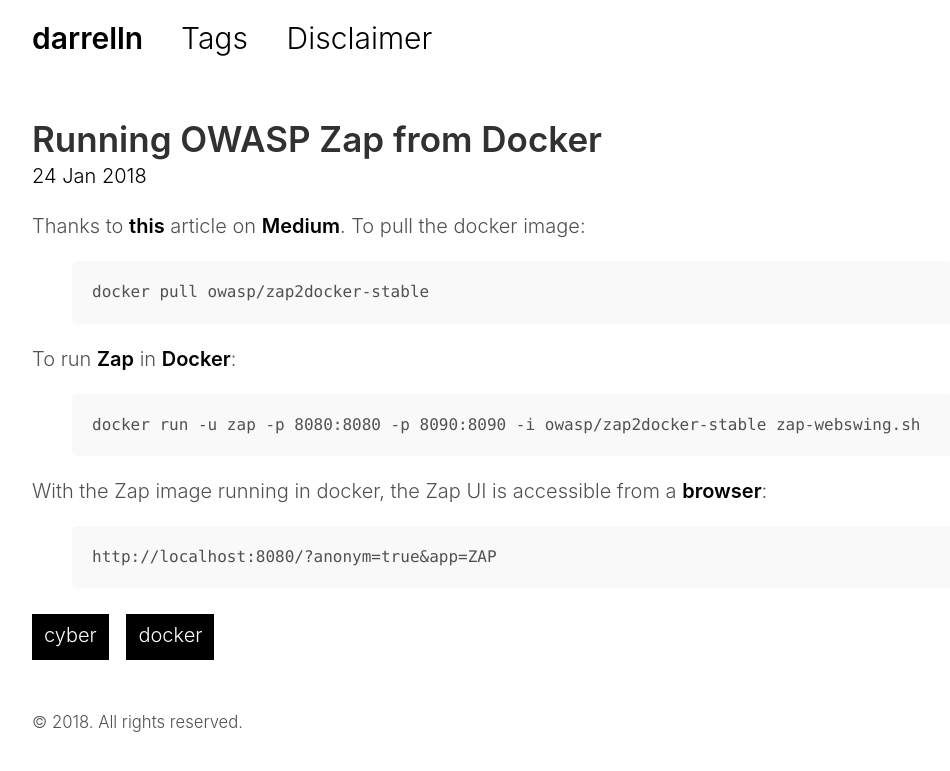
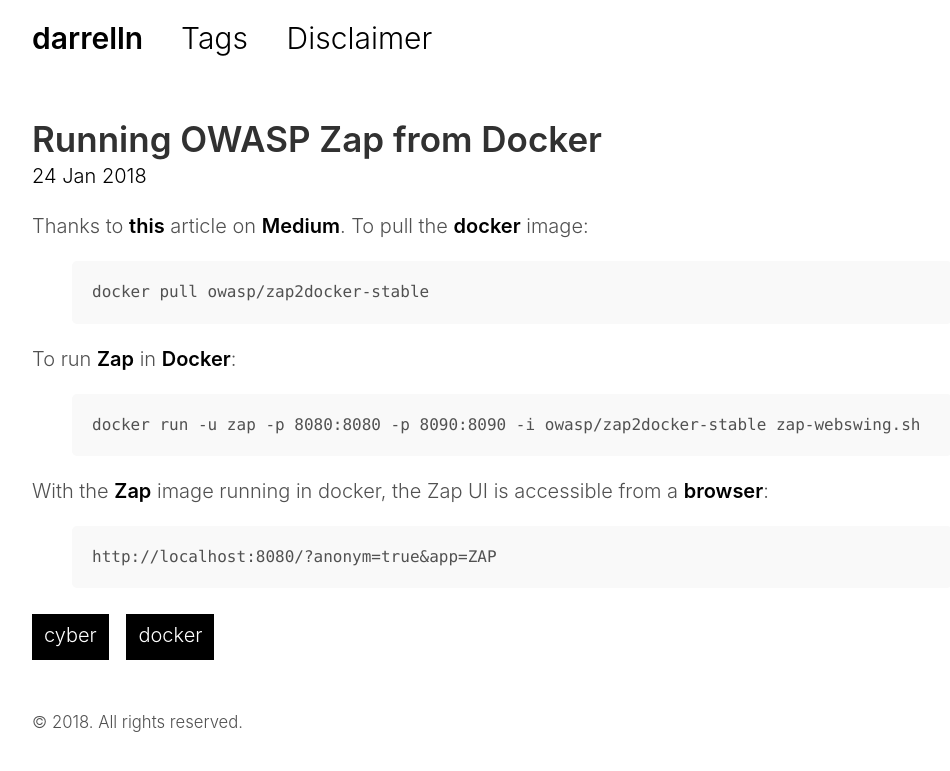
Before and after one commit to darrelln/darrelln.github.io, a Jekyll site: the page built from _posts/2018-01-24-docker-owasp-zap.md, in a window 1280 px wide. Shown: the top 771 px of the page, without its empty margins (128-1078 px from the left). Built offline with Jekyll 4.4.1, drawn with Linux system fonts in a browser that asks for light colours; nearby versions of some CDN libraries.

```diff
--- a/_posts/2018-01-24-docker-owasp-zap.md
+++ b/_posts/2018-01-24-docker-owasp-zap.md
@@ -7,7 +7,7 @@ tags:
   - docker
 ---
 
-Thanks to **[this](https://medium.com/@deshanigeethika/how-to-run-owasp-zap-docker-image-b5338f1a4b2a)** article on **Medium**. To pull the docker image:<br>
+Thanks to **[this](https://medium.com/@deshanigeethika/how-to-run-owasp-zap-docker-image-b5338f1a4b2a)** article on **Medium**. To pull the **docker** image:
 {% highlight text %}
 docker pull owasp/zap2docker-stable
 {% endhighlight %}
@@ -17,7 +17,7 @@ To run **Zap** in **Docker**:
 docker run -u zap -p 8080:8080 -p 8090:8090 -i owasp/zap2docker-stable zap-webswing.sh
 {% endhighlight %}
 
-With the Zap image running in docker, the Zap UI is accessible from a **browser**:
+With the **Zap** image running in docker, the Zap UI is accessible from a **browser**:
 {% highlight text %}
 http://localhost:8080/?anonym=true&app=ZAP
 {% endhighlight %}
```
Also changed, not shown: _posts/2018-01-24-docker-owasp-juice-shop.md (added, +23 -0 lines).
